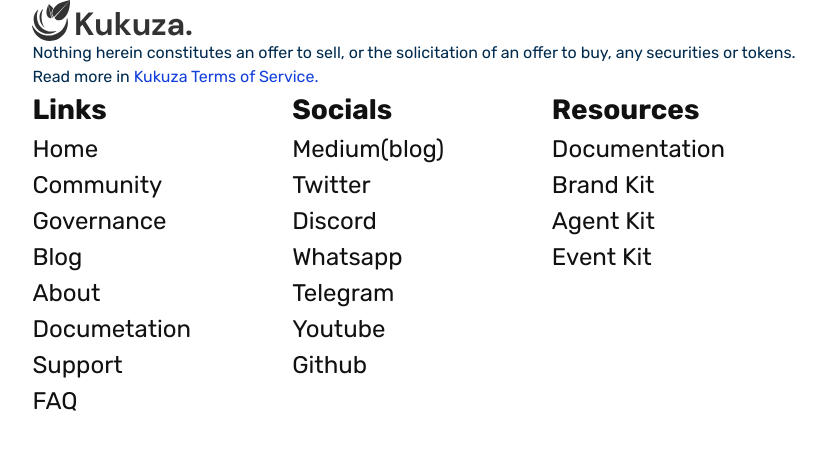
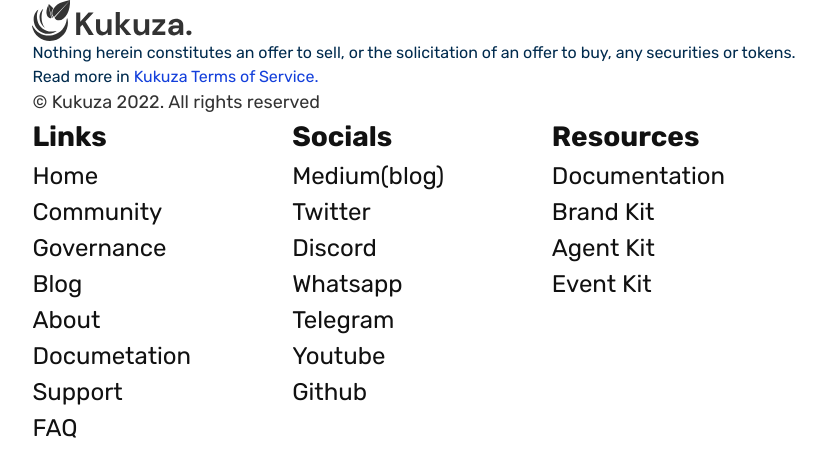
Before and after one commit to Kukuza/sargo-interface, a React (Create React App) app: page / in a window 1280 px wide. Shown: the top 476 px of the page, without its empty margins (226-1052 px from the left). Built offline with nearby package versions, Linux system fonts and the light colour scheme.

Commit message:
Update Footer.tsx

```diff
--- a/src/containers/Footer.tsx
+++ b/src/containers/Footer.tsx
@@ -11,7 +11,7 @@ function Footer() {
             </div>
             <div className='body4 text-textDarkBlue my-[5%] lg:heading3 '>Nothing herein constitutes an offer to sell, or the solicitation of an offer to buy, any securities or tokens.</div>
             <div className='body4 text-textDarkBlue lg:heading3'>Read more in <span className='text-accent1 hover:cursor-pointer' >Kukuza Terms of Service.</span></div>
-            <div className='hidden body3 text-textPrimary mt-[40%]'>© Kukuza 2022. All rights reserved</div>
+            <div className='body3 text-textPrimary mt-[40%]'>© Kukuza 2022. All rights reserved</div>
         </div>
         <div className='grid grid-cols-2 md:grid-cols-3 lg:grid-cols-3 gap-4' >
             <div className='p-[5%]'>
```
